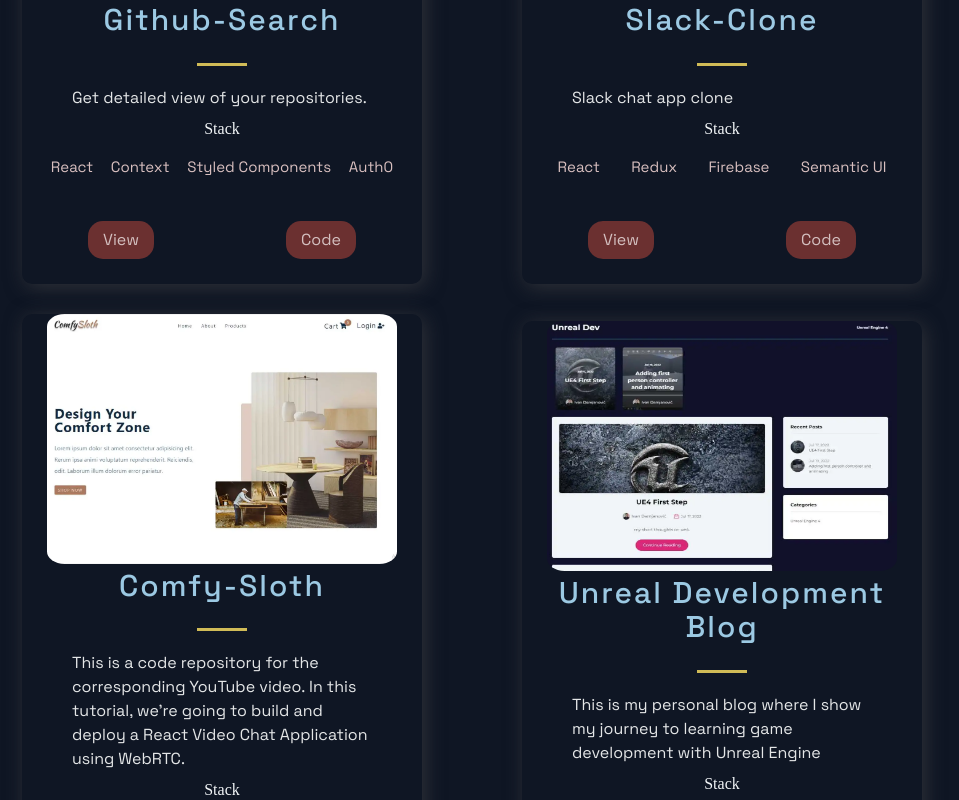
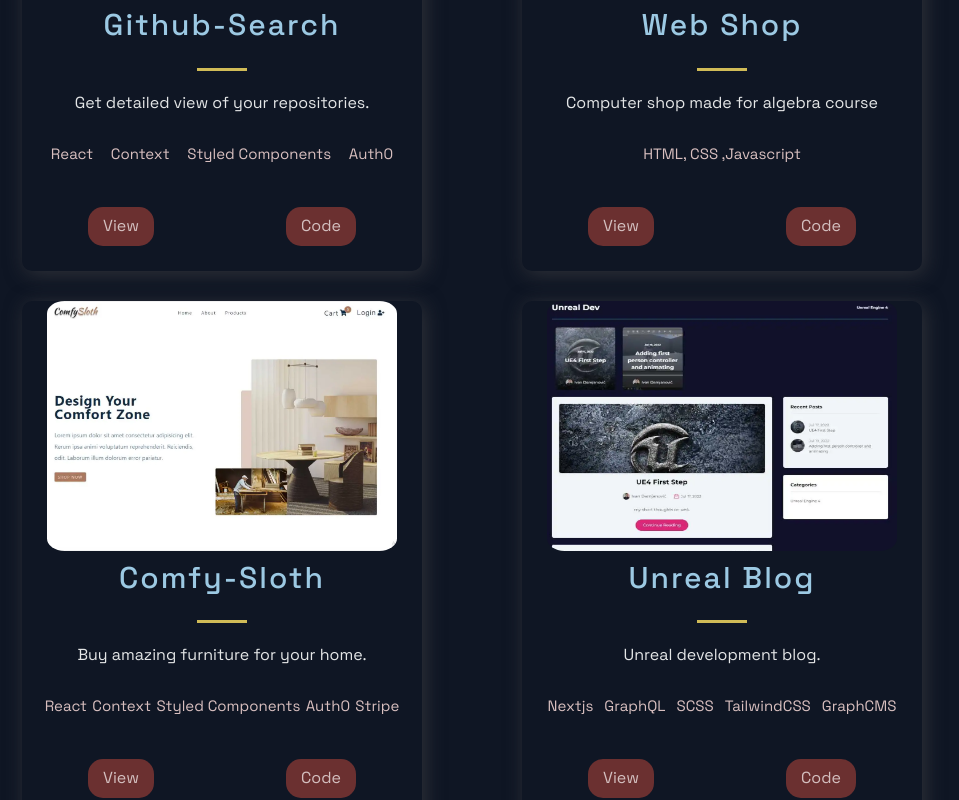
Before and after one commit to Damislav/my-portfolio, a Next.js app: page / in a window 1280 px wide. Shown: the part 1016-1816 px from the top of the page, without its empty margins (168-1127 px from the left). Built offline with nearby package versions, Linux system fonts and the light colour scheme.

Commit message:
switched project

```diff
--- a/src/components/Projects/Projects.js
+++ b/src/components/Projects/Projects.js
@@ -40,7 +40,6 @@
             </TitleContent>
             <CardInfo className="card-info">{p.description}</CardInfo>
             <div>
-              <TitleContent>Stack</TitleContent>
               <TagList>
                 {p.tags.map((t, i) => {
                   return <Tag key={i}>{t}</Tag>;
--- a/src/components/Projects/ProjectsStyles.js
+++ b/src/components/Projects/ProjectsStyles.js
@@ -57,6 +57,7 @@
   font-weight: 500;
   letter-spacing: 2px;
   color: #9cc9e3;
+  margin-top: 0.5rem;
   padding: 0.5rem 0;
   font-size: ${(props) => (props.lead ? "3rem" : "2rem")};
 `;
@@ -82,11 +83,12 @@
 export const CardInfo = styled.p`
   font-family: ${(props) => props.theme.fonts.title};
   width: 100%;
-  padding: 0 50px;
+  /* padding: 0 50px; */
   margin-bottom: 1rem;
   color: #e4e6e7;
   line-height: 24px;
   text-align: left;
+  text-align: center;
 `;
 
 export const UtilityList = styled.ul`
--- a/src/constants/constants.js
+++ b/src/constants/constants.js
@@ -9,18 +9,17 @@
     id: 0,
   },
   {
-    title: "Slack-Clone",
-    description: "Slack chat app clone",
-    image: "/images/2.webp",
-    tags: ["React", "Redux", "Firebase", "Semantic UI"],
-    source: "https://github.com/Damislav/React-Slack-chat",
-    visit: "https://react-slack-chat-app.netlify.app/",
+    title: "Web Shop",
+    description: "Computer shop made for algebra course",
+    image: "/images/2.png",
+    tags: ["HTML, CSS ,Javascript"],
+    source: "https://github.com/Damislav/Ivan_Damjanovi-",
+    visit: "https://damislav.github.io/Ivan_Damjanovi-/",
     id: 1,
   },
   {
     title: "Comfy-Sloth",
-    description:
-      "This is a code repository for the corresponding YouTube video. In this tutorial, we're going to build and deploy a React Video Chat Application using WebRTC.",
+    description: "Buy amazing furniture for your home.",
     image: "/images/3.webp",
     tags: ["React", "Context", "Styled Components", "Auth0", "Stripe"],
     source: "https://github.com/Damislav/comfy-sloth",
@@ -28,9 +27,8 @@
     id: 2,
   },
   {
-    title: "Unreal Development Blog",
-    description:
-      "This is my personal blog where I show my journey to learning game development with Unreal Engine",
+    title: "Unreal Blog",
+    description: "Unreal development blog.",
     image: "/images/4.webp",
     tags: ["Nextjs", "GraphQL", "SCSS", "TailwindCSS", "GraphCMS"],
     source: "https://github.com/Damislav/blog-graphql",
@@ -38,11 +36,3 @@
     id: 3,
   },
 ];
-
-export const TimeLineData = [
-  { year: 2017, text: "Started my journey" },
-  { year: 2018, text: "Worked as a freelance developer" },
-  { year: 2019, text: "Founded JavaScript Mastery" },
-  { year: 2020, text: "Shared my projects with the world" },
-  { year: 2021, text: "Started my own platform" },
-];
--- a/src/layout/Layout.js
+++ b/src/layout/Layout.js
@@ -10,7 +10,7 @@
       <Head>
         <title>{title}</title>
         <meta name="viewport" content="initial-scale=1.0, width=device-width" />
-        <meta charset="UTF-8" />
+        <meta charSet="UTF-8" />
         <meta property="og:title" content={title} key={title} />
         <meta name="author" content="Ivan Damjanović" />
         <meta name="description" content="Web Developer Portfolio" />
```
Also changed, not shown: public/images/2.png (added), public/images/2.webp (deleted).
